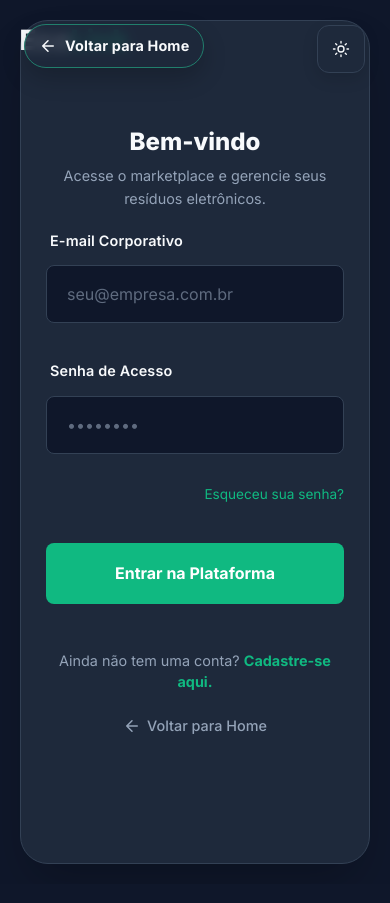
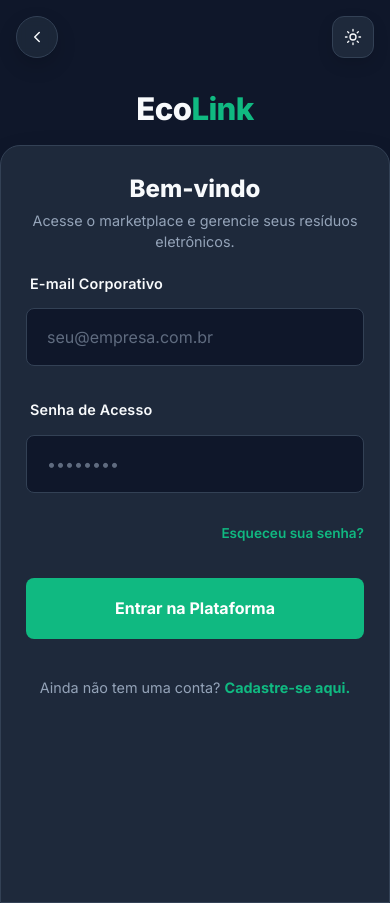
Before and after one commit to ProjetoEcolink/EcolinkSite, a React (Vite) app: page /login in a window 390 px wide. Built offline with nearby package versions, Linux system fonts and the light colour scheme; the HTML template or start-up script is replaced by a standard one.

Commit message:
Interface arrumada...

```diff
--- a/src/pages/Login/Login.css
+++ b/src/pages/Login/Login.css
@@ -5,9 +5,9 @@
     min-height: 100vh;
     display: flex;
     justify-content: center;
-    align-items: center;
+    align-items: flex-start;
     background-color: var(--bg-primary);
-    padding: 20px;
+    padding: 96px 20px 24px;
     position: relative;
     transition: background-color 0.3s ease;
     font-family: 'Inter', sans-serif;
@@ -15,7 +15,7 @@
 
 /* O falso cabeçalho que imita a Navbar */
 .auth-topbar {
-    position: absolute;
+    position: fixed;
     top: 0;
     left: 0;
     width: 100%;
@@ -27,6 +27,22 @@
     z-index: 10;
 }
 
+.auth-content {
+    width: 100%;
+    max-width: 440px;
+    display: flex;
+    flex-direction: column;
+    align-items: center;
+    gap: 16px;
+}
+
+.auth-brand-link {
+    text-decoration: none;
+    display: inline-flex;
+    align-items: center;
+    justify-content: center;
+}
+
 .auth-topbar-logo {
     font-size: 1.75rem;
     font-weight: 800;
@@ -36,47 +52,50 @@
     display: inline-block;
 }
 
+.auth-page-logo {
+    font-size: clamp(2rem, 2.6vw, 2.5rem);
+    letter-spacing: -0.02em;
+}
+
 .text-eco {
     color: var(--green-eco);
 }
 
 /* Botão de Tema do Cabeçalho */
 .auth-theme-toggle {
-    background: transparent;
-    border: none;
+    background: color-mix(in srgb, var(--bg-secondary) 88%, transparent);
+    border: 1px solid var(--ui-border);
     color: var(--text-main);
     cursor: pointer;
-    padding: 0.5rem;
+    width: 42px;
+    height: 42px;
     display: flex;
     align-items: center;
+    justify-content: center;
     border-radius: 50%;
-    transition: background-color 0.2s ease;
+    backdrop-filter: blur(6px);
+    transition: background-color 0.2s ease, border-color 0.2s ease, transform 0.2s ease;
 }
 
 .auth-theme-toggle:hover {
-    background-color: rgba(128, 128, 128, 0.1);
+    background-color: color-mix(in srgb, var(--bg-secondary) 96%, transparent);
+    border-color: var(--text-description);
+    transform: translateY(-1px);
 }
 
 .auth-back-btn {
-    position: absolute;
-    top: 24px;
-    left: 24px;
     display: inline-flex;
     align-items: center;
-    gap: 8px;
-    padding: 10px 14px;
-    background: color-mix(in srgb, var(--bg-secondary) 82%, transparent);
-    border: 1px solid color-mix(in srgb, var(--green-eco) 52%, var(--ui-border));
-    border-radius: 999px;
+    gap: 6px;
+    padding: 6px 10px;
+    background: transparent;
+    border: 1px solid var(--ui-border);
+    border-radius: 10px;
     color: var(--text-main);
-    font-size: 0.9rem;
-    font-weight: 700;
-    letter-spacing: 0.01em;
+    font-size: 0.88rem;
+    font-weight: 600;
     cursor: pointer;
-    z-index: 100;
-    box-shadow: 0 10px 24px rgba(0, 0, 0, 0.2);
-    backdrop-filter: blur(6px);
-    transition: transform 0.22s ease, box-shadow 0.22s ease, border-color 0.22s ease, background-color 0.22s ease;
+    transition: color 0.2s ease, border-color 0.2s ease, background-color 0.2s ease;
 }
 
 .auth-back-btn-icon {
@@ -86,10 +105,9 @@
 }
 
 .auth-back-btn:hover {
-    transform: translateY(-2px);
     border-color: var(--green-eco);
-    background: color-mix(in srgb, var(--bg-secondary) 94%, transparent);
-    box-shadow: 0 14px 30px rgba(16, 185, 129, 0.2);
+    color: var(--green-eco);
+    background: color-mix(in srgb, var(--bg-secondary) 65%, transparent);
 }
 
 .auth-back-btn:focus-visible {
@@ -114,32 +132,13 @@
     border: 1px solid var(--ui-border);
     box-shadow: 0 15px 35px rgba(0, 0, 0, 0.2);
     transition: background-color 0.3s ease, border-color 0.3s ease;
-    margin-top: 3rem;
-    /* Espaço para não bater no cabeçalho */
-}
-
-/* Botão de Voltar para Home */
-.auth-back-link {
-    color: var(--text-description);
-    text-decoration: none;
-    font-size: 0.9rem;
-    display: flex;
-    align-items: center;
-    justify-content: center;
-    gap: 6px;
-    margin-bottom: 1.5rem;
-    transition: color 0.2s ease;
-    font-weight: 500;
-}
-
-.auth-back-link:hover {
-    color: var(--green-eco);
+    margin-top: 0;
 }
 
 /* Cabeçalho do Card (Títulos) */
 .auth-header {
     text-align: center;
-    margin-bottom: 30px;
+    margin-bottom: 26px;
 }
 
 .auth-header h2 {
@@ -159,7 +158,7 @@
 .auth-form {
     display: flex;
     flex-direction: column;
-    gap: 22px;
+    gap: 18px;
 }
 
 /* Agrupamento de Label + Input */
@@ -200,6 +199,22 @@
     opacity: 0.5;
 }
 
+.auth-forgot-wrap {
+    text-align: right;
+    margin-top: -6px;
+}
+
+.auth-forgot-link {
+    color: var(--green-eco, #28a745);
+    text-decoration: none;
+    font-size: 0.85rem;
+    font-weight: 600;
+}
+
+.auth-forgot-link:hover {
+    text-decoration: underline;
+}
+
 /* Botão de Entrar (Principal) */
 .btn-submit {
     width: 100%;
@@ -232,22 +247,108 @@
     box-shadow: none;
 }
 
+.auth-footer-link {
+    text-align: center;
+    margin-top: 14px;
+    color: var(--text-description);
+    font-size: 0.92rem;
+}
+
+.auth-footer-link a {
+    color: var(--green-eco);
+    font-weight: 700;
+    text-decoration: none;
+}
+
+.auth-footer-link a:hover {
+    text-decoration: underline;
+}
+
 /* Ajustes para Celular (Responsividade) */
 @media (max-width: 480px) {
+    .auth-page {
+        padding: 84px 12px 16px;
+        background-color: var(--bg-secondary);
+    }
+
+    .auth-topbar {
+        padding: 0 16px;
+        height: 4.5rem;
+        z-index: 30;
+    }
+
+    .auth-content {
+        max-width: 100%;
+        gap: 12px;
+    }
+
+    .auth-page-logo {
+        font-size: 1.95rem;
+    }
+
+    .auth-theme-toggle {
+        width: 40px;
+        height: 40px;
+        flex-shrink: 0;
+    }
+
+    .auth-back-btn {
+        width: 40px;
+        height: 40px;
+        justify-content: center;
+        padding: 0;
+        border-radius: 999px;
+        font-size: 0.82rem;
+    }
+
+    .auth-back-btn span {
+        display: none;
+    }
+
+    .auth-back-btn svg {
+        width: 16px;
+        height: 16px;
+    }
+
     .auth-container {
-        padding: 35px 25px;
-        border-radius: 0;
-        border: none;
-        height: 100vh;
+        padding: 24px 16px;
+        border-radius: 18px;
+        border: 1px solid var(--ui-border);
+        min-height: 0;
         max-width: 100%;
-        display: flex;
-        flex-direction: column;
-        justify-content: center;
         margin-top: 0;
     }
 
-    .auth-page {
-        padding: 0;
-        background-color: var(--bg-secondary);
+    .auth-header {
+        margin-bottom: 18px;
+    }
+
+    .auth-header h2 {
+        font-size: 1.45rem;
+        margin-bottom: 8px;
+    }
+
+    .auth-header p {
+        font-size: 0.9rem;
+        line-height: 1.45;
+    }
+
+    .form-label {
+        font-size: 0.84rem;
+    }
+
+    .form-input {
+        padding: 13px 14px;
+        font-size: 0.97rem;
+    }
+
+    .btn-submit {
+        padding: 15px;
+        font-size: 1rem;
+    }
+
+    .auth-footer-link {
+        margin-top: 8px;
+        font-size: 0.88rem;
     }
 }
--- a/src/pages/Login/Login.jsx
+++ b/src/pages/Login/Login.jsx
@@ -111,32 +111,31 @@ export default function Login() {
 
     return (
         <div className="auth-page">
-
-            {/* Cabeçalho Falso Limpo */}
             <header className="auth-topbar">
-                <Link to="/home" style={{ textDecoration: 'none' }}>
-                    <div className="auth-topbar-logo">
-                        Eco<span className="text-eco">Link</span>
-                    </div>
-                </Link>
+                <button
+                    className="auth-back-btn"
+                    onClick={() => navigate('/home')}
+                    title="Voltar"
+                    aria-label="Voltar"
+                    type="button"
+                >
+                    <svg width="16" height="16" viewBox="0 0 24 24" fill="none" stroke="currentColor" strokeWidth="2" strokeLinecap="round" strokeLinejoin="round" aria-hidden="true">
+                        <path d="M15 18l-6-6 6-6" />
+                    </svg>
+                    <span>Voltar</span>
+                </button>
 
                 <button onClick={toggleTheme} aria-label="Mudar tema" type="button" className="auth-theme-toggle">
                     <ThemeIcon theme={theme} />
                 </button>
             </header>
 
-            <button
-                className="auth-back-btn"
-                onClick={() => navigate('/')}
-                title="Voltar para Home"
-                aria-label="Voltar para Home"
-                type="button"
-            >
-                <svg width="18" height="18" viewBox="0 0 24 24" fill="none" stroke="currentColor" strokeWidth="2" strokeLinecap="round" strokeLinejoin="round">
-                    <path d="M19 12H5M12 19l-7-7 7-7" />
-                </svg>
-                <span>Voltar para Home</span>
-            </button>
+            <main className="auth-content">
+                <Link to="/home" className="auth-brand-link" aria-label="Ir para a home">
+                    <div className="auth-topbar-logo auth-page-logo">
+                        Eco<span className="text-eco">Link</span>
+                    </div>
+                </Link>
 
                 <div className="auth-container">
 
@@ -172,8 +171,8 @@ export default function Login() {
                             />
                         </div>
 
-                    <div style={{ textAlign: 'right', marginTop: '-10px' }}>
-                        <Link to="/esqueci-senha" style={{ color: 'var(--green-eco, #28a745)', textDecoration: 'none', fontSize: '0.85rem' }}>
+                        <div className="auth-forgot-wrap">
+                            <Link to="/esqueci-senha" className="auth-forgot-link">
                                 Esqueceu sua senha?
                             </Link>
                         </div>
@@ -182,18 +181,12 @@ export default function Login() {
                             {loading ? 'Autenticando...' : 'Entrar na Plataforma'}
                         </button>
 
-                    <p className="auth-footer-link" style={{ textAlign: 'center', marginTop: '1.5rem', color: 'var(--text-description)', fontSize: '0.9rem' }}>
-                        Ainda não tem uma conta? <Link to={formData.email ? `/register?email=${encodeURIComponent(formData.email.trim())}` : '/register'} style={{ color: 'var(--green-eco)', fontWeight: 'bold', textDecoration: 'none' }}>Cadastre-se aqui.</Link>
+                        <p className="auth-footer-link">
+                            Ainda não tem uma conta? <Link to={formData.email ? `/register?email=${encodeURIComponent(formData.email.trim())}` : '/register'}>Cadastre-se aqui.</Link>
                         </p>
-
-                    <Link to="/home" className="auth-back-link">
-                        <svg width="18" height="18" viewBox="0 0 24 24" fill="none" stroke="currentColor" strokeWidth="2" strokeLinecap="round" strokeLinejoin="round">
-                            <path d="M19 12H5M12 19l-7-7 7-7" />
-                        </svg>
-                        Voltar para Home
-                    </Link>
                     </form>
                 </div>
+            </main>
         </div>
     );
 }
--- a/src/pages/Register/Register.css
+++ b/src/pages/Register/Register.css
@@ -23,9 +23,9 @@
     min-height: 100vh;
     display: flex;
     justify-content: center;
-    align-items: center;
+    align-items: flex-start;
     background-color: var(--bg-primary);
-    padding: 20px;
+    padding: 100px 20px 24px;
     transition: background-color var(--transition-speed) ease;
     position: relative;
     font-family: 'Inter', sans-serif;
@@ -63,20 +63,19 @@
     left: 24px;
     display: inline-flex;
     align-items: center;
-    gap: 8px;
-    padding: 10px 14px;
-    background: color-mix(in srgb, var(--bg-secondary) 82%, transparent);
-    border: 1px solid color-mix(in srgb, var(--brand-main) 52%, var(--ui-border));
-    border-radius: 999px;
+    gap: 6px;
+    padding: 8px 10px;
+    background: color-mix(in srgb, var(--bg-secondary) 86%, transparent);
+    border: 1px solid var(--ui-border);
+    border-radius: 10px;
     color: var(--text-main);
-    font-size: 0.9rem;
-    font-weight: 700;
-    letter-spacing: 0.01em;
+    font-size: 0.88rem;
+    font-weight: 600;
     cursor: pointer;
     z-index: 100;
-    box-shadow: 0 10px 24px rgba(0, 0, 0, 0.2);
-    backdrop-filter: blur(6px);
-    transition: transform 0.22s ease, box-shadow 0.22s ease, border-color 0.22s ease, background-color 0.22s ease;
+    box-shadow: 0 8px 20px rgba(0, 0, 0, 0.16);
+    backdrop-filter: blur(5px);
+    transition: border-color 0.22s ease, color 0.22s ease, background-color 0.22s ease;
 }
 
 .auth-back-btn-icon {
@@ -86,10 +85,9 @@
 }
 
 .auth-back-btn:hover {
-    transform: translateY(-2px);
     border-color: var(--brand-main);
+    color: var(--brand-main);
     background: color-mix(in srgb, var(--bg-secondary) 94%, transparent);
-    box-shadow: 0 14px 30px rgba(16, 185, 129, 0.2);
 }
 
 .auth-back-btn:focus-visible {
@@ -111,6 +109,7 @@
     border-radius: 28px;
     padding: 40px;
     box-shadow: 0 25px 50px -12px rgba(0, 0, 0, 0.25);
+    margin-top: 8px;
 }
 
 .auth-brand {
@@ -435,12 +434,45 @@
 
 /* --- Responsividade --- */
 @media (max-width: 600px) {
+    .auth-page {
+        padding: 86px 0 0;
+    }
+
+    .auth-theme-toggle {
+        top: 16px;
+        right: 16px;
+        width: 42px;
+        height: 42px;
+    }
+
+    .auth-back-btn {
+        top: 16px;
+        left: 16px;
+        width: 42px;
+        height: 42px;
+        justify-content: center;
+        padding: 0;
+        border-radius: 999px;
+    }
+
+    .auth-back-btn span {
+        display: none;
+    }
+
+    .auth-back-btn svg {
+        width: 18px;
+        height: 18px;
+    }
+
     .auth-row-inputs {
         grid-template-columns: 1fr;
     }
 
     .auth-container {
+        margin-top: 0;
         padding: 25px;
+        border-radius: 20px 20px 0 0;
+        min-height: calc(100vh - 86px);
     }
 
     .perfil-selection {
--- a/src/pages/Register/Register.jsx
+++ b/src/pages/Register/Register.jsx
@@ -301,15 +301,15 @@ export default function Register() {
 
             <button
                 className="auth-back-btn"
-                onClick={() => navigate('/')}
-                title="Voltar para Home"
-                aria-label="Voltar para Home"
+                onClick={() => navigate('/home')}
+                title="Voltar"
+                aria-label="Voltar"
                 type="button"
             >
                 <svg width="18" height="18" viewBox="0 0 24 24" fill="none" stroke="currentColor" strokeWidth="2" strokeLinecap="round" strokeLinejoin="round">
                     <path d="M19 12H5M12 19l-7-7 7-7" />
                 </svg>
-                <span>Voltar para Home</span>
+                <span>Voltar</span>
             </button>
 
             <div className="auth-container">
```
Also changed, not shown: src/components/layout/Navbar.css (+60 -0 lines). Lines whose indentation alone changed are shown as unchanged.
